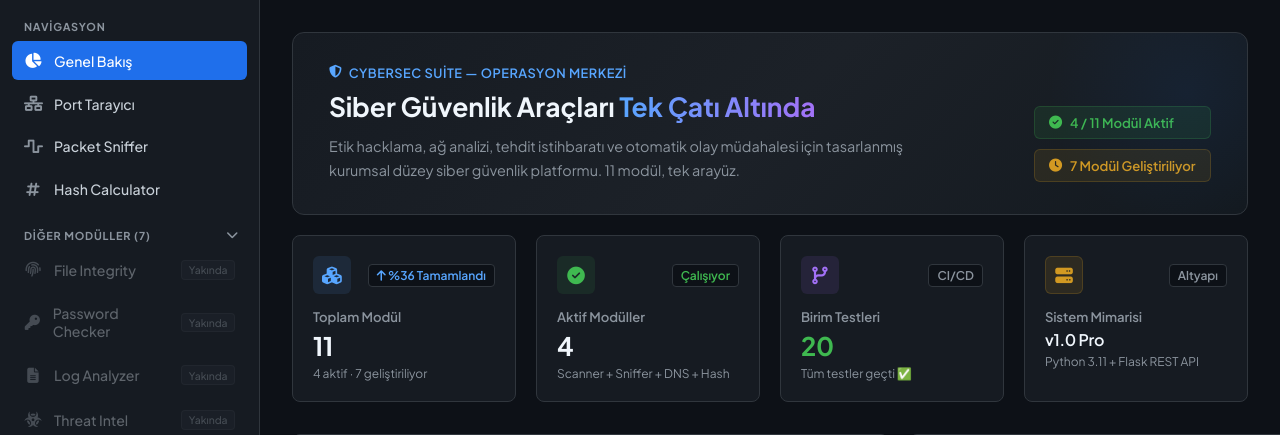
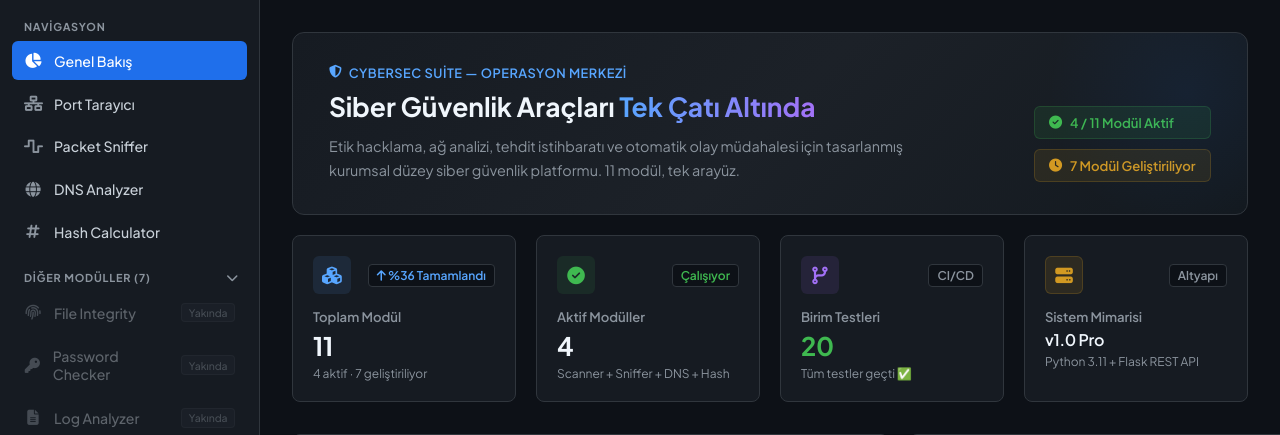
Before and after one commit to mehmeteminyilmaz/cybersec, a Flask app: page / in a window 1280 px wide. Shown: the part 85-520 px from the top of the page. Run offline with Flask 3, Linux system fonts and the light colour scheme.

Commit message:
fix: restore DNS Analyzer link in sidebar navigation list

```diff
--- a/cyber-panel/templates/index.html
+++ b/cyber-panel/templates/index.html
@@ -35,6 +35,9 @@
                     </li>
                     <li class="nav-item" data-page="packet-sniffer">
                         <a href="#"><i class="fas fa-wave-square"></i> <span>Packet Sniffer</span></a>
+                    </li>
+                    <li class="nav-item" data-page="dns-analyzer">
+                        <a href="#"><i class="fas fa-globe"></i> <span>DNS Analyzer</span></a>
                     </li>
                     <li class="nav-item" data-page="hash-calculator">
                         <a href="#"><i class="fas fa-hashtag"></i> <span>Hash Calculator</span></a>
```
